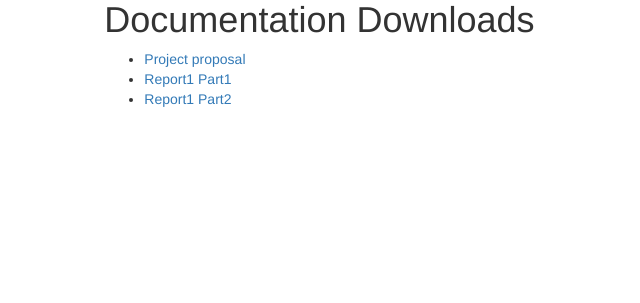
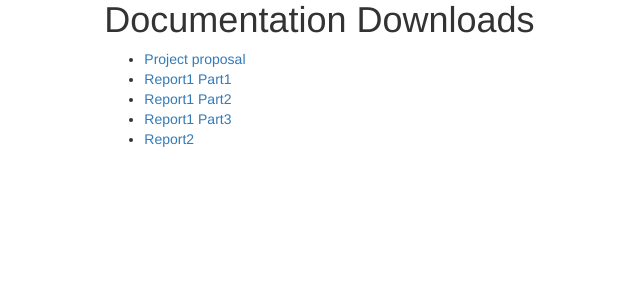
Before and after one commit to mawinkelmann/databaseUpgradeSEGroup9, a Django app: page /catalog/ in a window 1280 px wide. Shown: the part 409-712 px from the top of the page, without its empty margins (124-764 px from the left). Run offline with Django 3.2, Linux system fonts and the light colour scheme; data comes from the database, SQL or seed files in the repository; both versions use the stored data as it was after the commit; some libraries are stand-ins or nearby versions.

Commit message:
added report 1.3 and report 2
Added the download links for report 1.3 and 2 to the index.html

```diff
--- a/GLMMS/catalog/templates/index.html
+++ b/GLMMS/catalog/templates/index.html
@@ -35,6 +35,8 @@
 	   <li><a href="http://127.0.0.1:8000/media/downloads/projectProposal.pdf" download>Project proposal</a></li>
 	   <li><a href="http://127.0.0.1:8000/media/downloads/Report1.1.pdf" download>Report1 Part1</a></li>
 	   <li><a href="http://127.0.0.1:8000/media/downloads/Report1.2.pdf" download>Report1 Part2</a></li>
+     <li><a href="http://127.0.0.1:8000/media/downloads/Report1.3.pdf" download>Report1 Part3</a></li>
+     <li><a href="http://127.0.0.1:8000/media/downloads/Report2.pdf" download>Report2</a></li>
 	</ul>
 </div>
 
```
Also changed, not shown: GLMMS/db.sqlite3.
